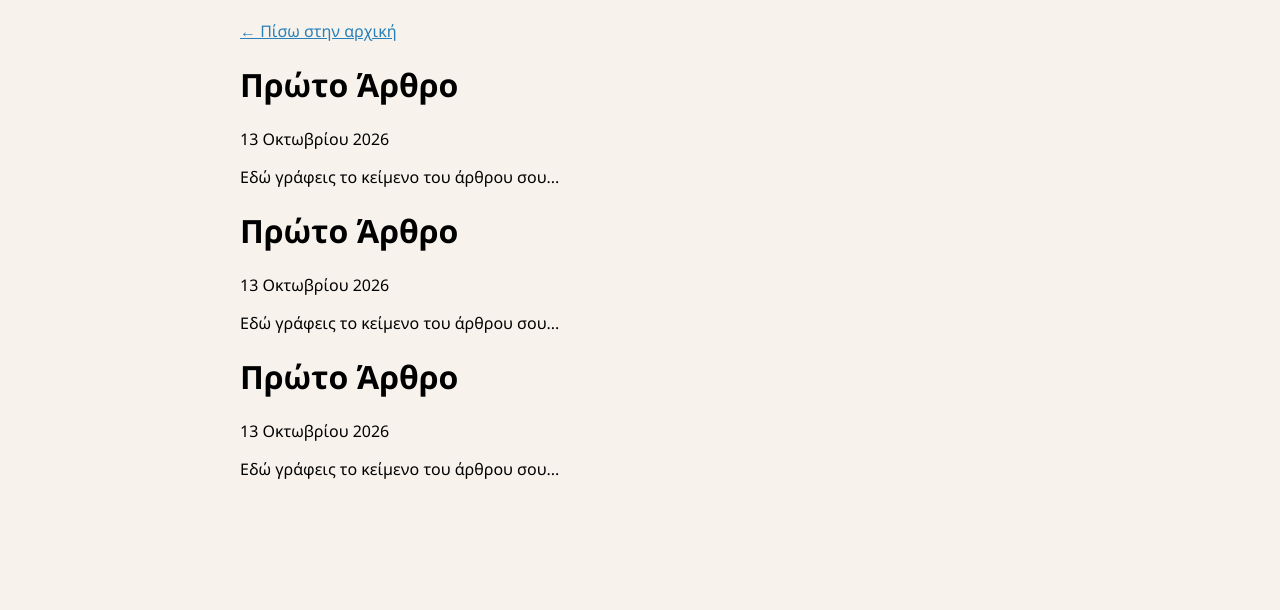
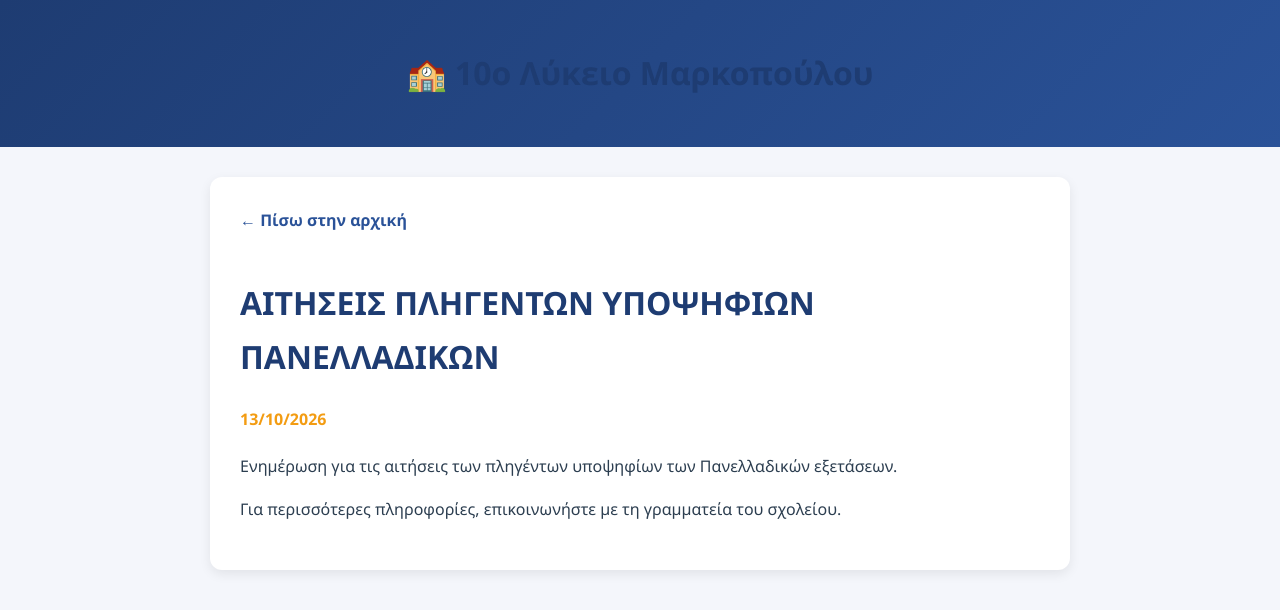
Before and after one commit to lykmarkop14web/programa, a plain HTML site: page index.html in a window 1280 px wide. Drawn offline with Linux system fonts and the light colour scheme.

Commit message:
Update index.html

```diff
--- a/index.html
+++ b/index.html
@@ -1,24 +1,27 @@
 <!DOCTYPE html>
 <html lang="el">
 <head>
-  <meta charset="UTF-8">
-  <title>Πρώτο Άρθρο</title>
-  <style>
-    body { font-family:'Segoe UI', sans-serif; background:#f7f3ec; margin:0; padding:20px; max-width:800px; margin:auto; }
-    a { color:#2980b9; }
-  </style>
+<meta charset="UTF-8">
+<meta name="viewport" content="width=device-width, initial-scale=1.0">
+<title>ΑΙΤΗΣΕΙΣ ΠΛΗΓΕΝΤΩΝ ΥΠΟΨΗΦΙΩΝ ΠΑΝΕΛΛΑΔΙΚΩΝ - 10ο Λύκειο Μαρκοπούλου</title>
+<style>
+  body { font-family:'Segoe UI',sans-serif; background:#f4f6fb; color:#2c3e50; margin:0; line-height:1.7; }
+  header { background:linear-gradient(135deg,#1e3c72,#2a5298); color:#fff; padding:25px; text-align:center; }
+  .container { max-width:800px; margin:30px auto; padding:30px; background:#fff; border-radius:12px; box-shadow:0 4px 12px rgba(0,0,0,0.08); }
+  h1 { color:#1e3c72; }
+  .date { color:#f39c12; font-weight:bold; margin-bottom:20px; }
+  a.back { display:inline-block; margin-bottom:20px; color:#2a5298; text-decoration:none; font-weight:bold; }
+  a.back:hover { color:#f39c12; }
+</style>
 </head>
 <body>
-  <a href="../index.html">← Πίσω στην αρχική</a>
-  <h1>Πρώτο Άρθρο</h1>
-  <p class="imerominia">13 Οκτωβρίου 2026</p>
-  <p>Εδώ γράφεις το κείμενο του άρθρου σου...</p>
-     <h1>Πρώτο Άρθρο</h1>
-  <p class="imerominia">13 Οκτωβρίου 2026</p>
-  <p>Εδώ γράφεις το κείμενο του άρθρου σου...</p>
-     <h1>Πρώτο Άρθρο</h1>
-  <p class="imerominia">13 Οκτωβρίου 2026</p>
-  <p>Εδώ γράφεις το κείμενο του άρθρου σου...</p>
-
+  <header><h1>🏫 10ο Λύκειο Μαρκοπούλου</h1></header>
+  <div class="container">
+    <a href="../index.html" class="back">← Πίσω στην αρχική</a>
+    <h1>ΑΙΤΗΣΕΙΣ ΠΛΗΓΕΝΤΩΝ ΥΠΟΨΗΦΙΩΝ ΠΑΝΕΛΛΑΔΙΚΩΝ</h1>
+    <div class="date">13/10/2026</div>
+    <p>Ενημέρωση για τις αιτήσεις των πληγέντων υποψηφίων των Πανελλαδικών εξετάσεων.</p>
+    <p>Για περισσότερες πληροφορίες, επικοινωνήστε με τη γραμματεία του σχολείου.</p>
+  </div>
 </body>
 </html>
```
